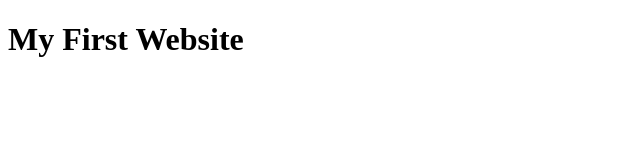
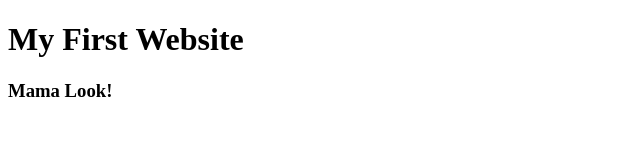
Before and after one commit to junayedhasan500/my-first-website, a plain HTML site: page index.html in a window 1280 px wide. Shown: the whole page, without its empty margins (0-640 px from the left). Drawn offline with Linux system fonts and the light colour scheme.

Commit message:
my second commit

```diff
--- a/index.html
+++ b/index.html
@@ -7,5 +7,6 @@
 </head>
 <body>
     <h1>My First Website</h1>
+    <h3>Mama Look!</h3>
 </body>
 </html>
```
